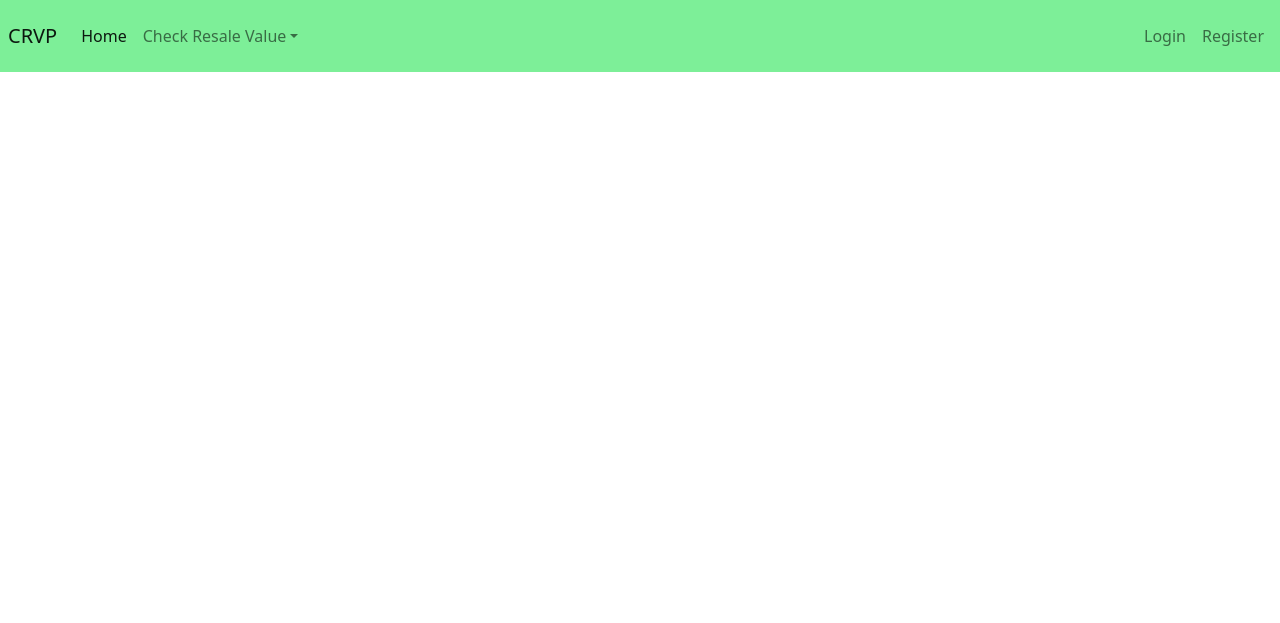
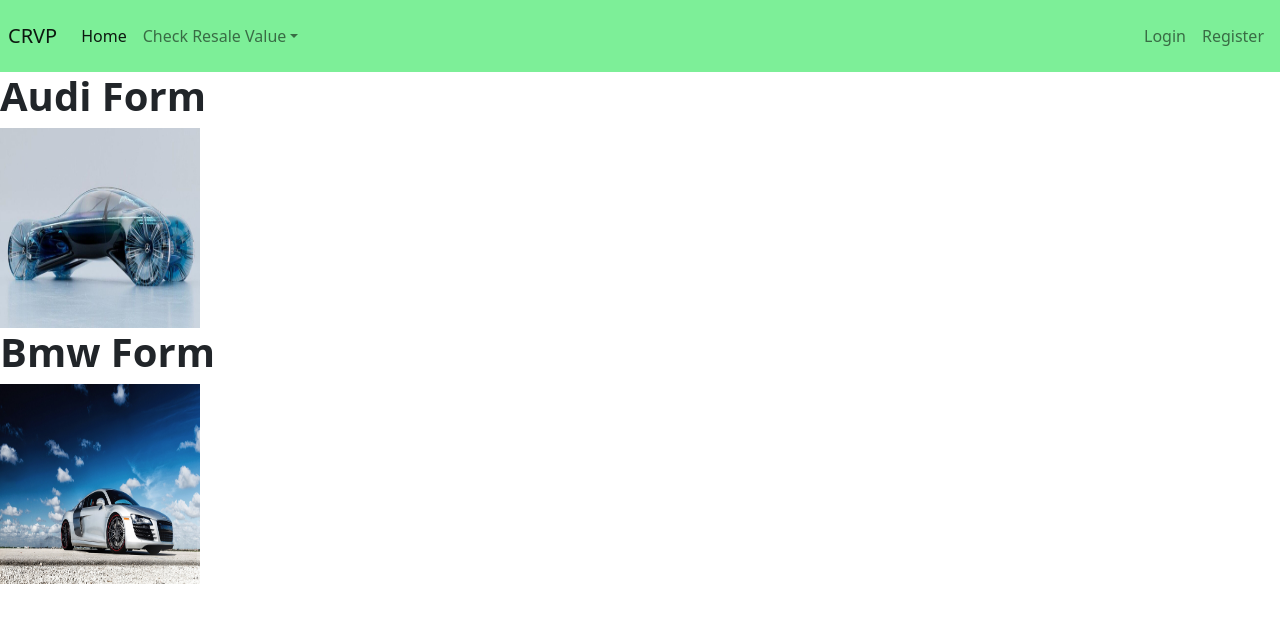
Before and after one commit to vermahimanshu23/cars_resale_value_prediction-master, a Flask app: page / in a window 1280 px wide. Shown: the top 623 px of the page. Run offline with Flask 3, Linux system fonts and the light colour scheme.

Commit message:
final submit

```diff
--- a/cars_resale_value_prediction-master/templates/base.html
+++ b/cars_resale_value_prediction-master/templates/base.html
@@ -23,6 +23,7 @@
 
     </header>
     <main>
+
         {% block content %}{% endblock %}
     </main>
     <footer>
--- a/cars_resale_value_prediction-master/templates/index.html
+++ b/cars_resale_value_prediction-master/templates/index.html
@@ -1,7 +1,13 @@
 {% extends 'base.html' %}
 
-{% block css %}{% endblock %}
-{% block content %}
+{% block css %}
 
 {% endblock %}
+{% block content %}
+<h1><B>Audi Form</B></h1>
+
+<a href="/form/audi"><img src="\static\bg.jpeg"  style="width:200px;height:200px;"></a>
+<h1><B>Bmw Form</B></h1>
+<a href="/form/bmw"><img src="\static\car.jpg"  style="width:200px;height:200px;"></a>
+{% endblock %}
 {% block js %}{% endblock %}
--- a/cars_resale_value_prediction-master/templates/navbar.html
+++ b/cars_resale_value_prediction-master/templates/navbar.html
@@ -12,6 +12,7 @@
                     <a class="nav-link active" href="/" aria-current="page">Home <span
                             class="visually-hidden">(current)</span></a>
                 </li>
+
 
                 <li class="nav-item dropdown">
                     <a class="nav-link dropdown-toggle" href="#" id="dropdownId" data-bs-toggle="dropdown"
@@ -53,5 +54,6 @@
 
             </ul>
         </div>
+
     </div>
 </nav>
```
Also changed, not shown: cars_resale_value_prediction-master/static/bg.jpeg (added), cars_resale_value_prediction-master/static/car.jpg (added), 2 other files.
